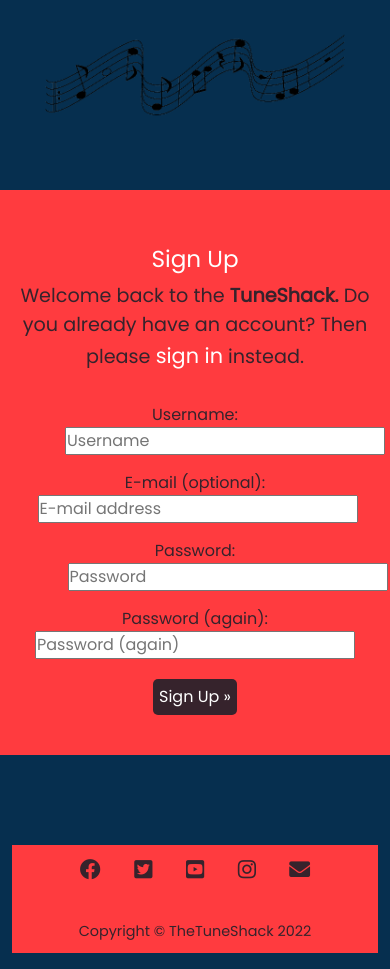
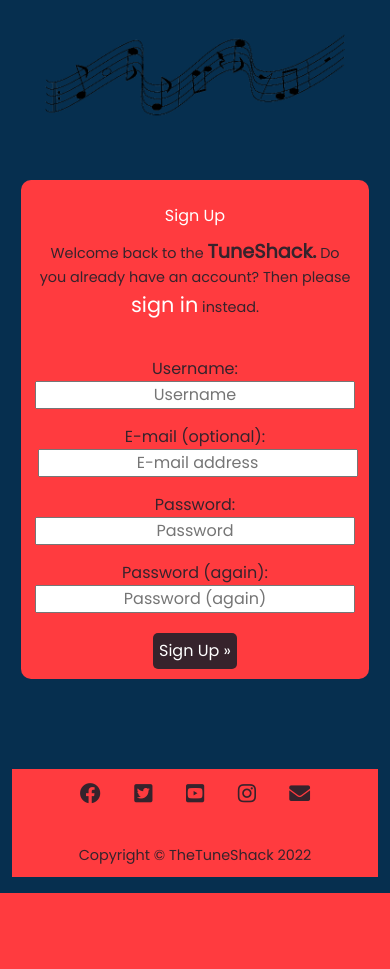
Before and after one commit to darco31/Tuneshack, a Django app: page /accounts/signup/ in a window 390 px wide. Shown: the part 77-1046 px from the top of the page. After the commit the page ends 970 px from the top, so only its background shows below. Run offline with Django 4.2, Linux system fonts and the light colour scheme.

Commit message:
Add styles to media queries

```diff
--- a/static/css/style.css
+++ b/static/css/style.css
@@ -705,4 +705,59 @@
         padding: 5px;
         font-size: 1rem;
     }
+
+    .page-link {
+        color: #ff3b3f;
+        background-color: #ffffff;
+        margin: 1px;
+        border-radius: 5px;
+        font-size: 0.8rem;
+        padding: 1.5px;
+    }
+
+    .page-link:hover {
+        color: #ff3b3f;
+        opacity: 0.8;
+    }
+
+    .form-control {
+        max-width: 85%;
+    }
+
+    .add_post_btn {
+        font-size: 0.9rem;
+    }
+
+    .container-auth {
+        background-color: #ff3b3f;
+        padding: 10px;
+        margin: 30px 0 90px 0;
+        border-radius: 10px;
+        width: 95%;
+    }
+
+    .signup-head {
+        font-size: 1rem;
+    }
+
+    .welcome-text {
+        font-size: 0.9rem;
+        padding: 5px;
+    }
+
+    #id_email {
+        text-align: center;
+    }
+
+    #id_username,
+    #id_password2 {
+        text-align: center;
+        margin-left: 0;
+    }
+
+    #id_password1 {
+        margin-left: 0;
+        text-align: center;
+    }
+
 }
```
